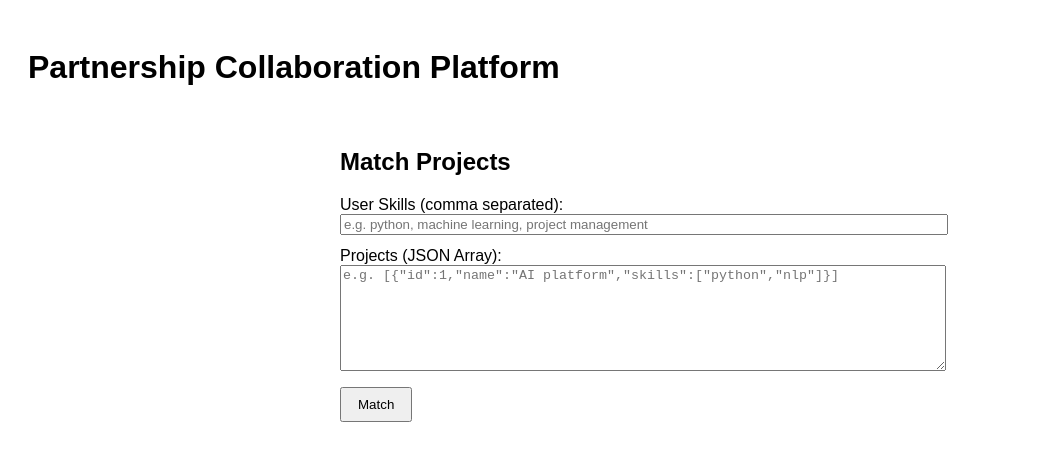
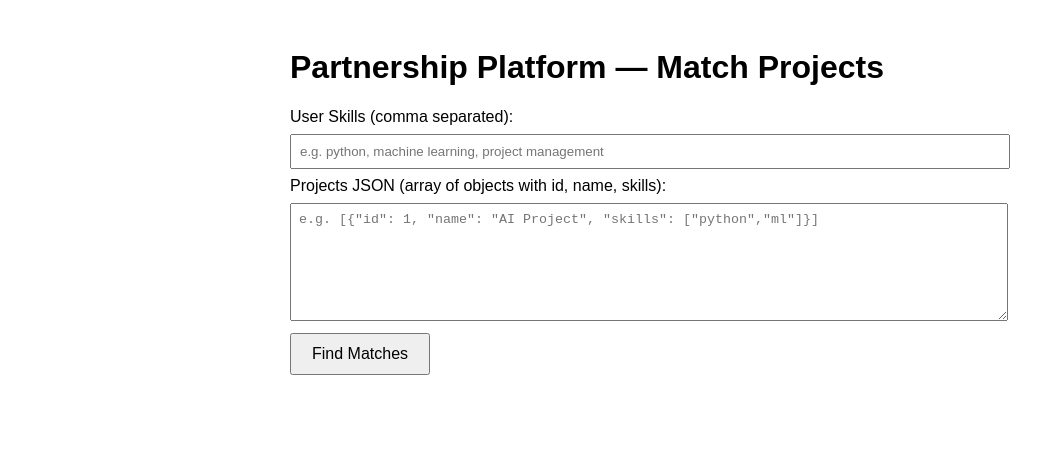
Before and after one commit to Hk-V1/partnership, a React (Vite) app in the folder frontend/: page / in a window 1280 px wide. Shown: the top 460 px of the page, without its empty margins (0-1043 px from the left). Built offline with nearby package versions, Linux system fonts and the light colour scheme.

Commit message:
Update App.jsx

```diff
--- a/frontend/src/App.jsx
+++ b/frontend/src/App.jsx
@@ -1,13 +1,153 @@
-import React from "react";
-import MatchProjectsForm from "./components/MatchProjectsForm";
+import React, { useState } from "react";
 
-function App() {
+const BACKEND_URL = import.meta.env.VITE_BACKEND_URL || "http://localhost:10000";
+
+export default function App() {
+  const [userSkills, setUserSkills] = useState("");
+  const [projectsText, setProjectsText] = useState("");
+  const [matches, setMatches] = useState([]);
+  const [error, setError] = useState("");
+  const [loading, setLoading] = useState(false);
+  const [selectedProject, setSelectedProject] = useState(null);
+
+  const parseProjects = () => {
+    try {
+      const parsed = JSON.parse(projectsText);
+      if (!Array.isArray(parsed)) throw new Error("Projects JSON must be an array");
+      return parsed;
+    } catch (e) {
+      setError("Invalid Projects JSON: " + e.message);
+      return null;
+    }
+  };
+
+  const handleMatch = async () => {
+    setError("");
+    setMatches([]);
+    setSelectedProject(null);
+
+    const skillsArr = userSkills
+      .split(",")
+      .map((s) => s.trim())
+      .filter(Boolean);
+
+    if (skillsArr.length === 0) {
+      setError("Please enter at least one user skill.");
+      return;
+    }
+
+    const projects = parseProjects();
+    if (!projects) return;
+
+    setLoading(true);
+    try {
+      const res = await fetch(`${BACKEND_URL}/match-projects`, {
+        method: "POST",
+        headers: { "Content-Type": "application/json" },
+        body: JSON.stringify({
+          user_id: 1,
+          user_skills: skillsArr,
+          projects: projects,
+        }),
+      });
+      if (!res.ok) throw new Error(`API error: ${res.statusText}`);
+      const data = await res.json();
+      setMatches(data);
+    } catch (e) {
+      setError("Network or server error: " + e.message);
+    }
+    setLoading(false);
+  };
+
   return (
-    <div style={{ fontFamily: "Arial, sans-serif", padding: 20 }}>
-      <h1>Partnership Collaboration Platform</h1>
-      <MatchProjectsForm />
+    <div style={{ maxWidth: 700, margin: "auto", fontFamily: "Arial, sans-serif", padding: 20 }}>
+      <h1>Partnership Platform — Match Projects</h1>
+
+      <label>
+        User Skills (comma separated):
+        <input
+          type="text"
+          placeholder="e.g. python, machine learning, project management"
+          value={userSkills}
+          onChange={(e) => setUserSkills(e.target.value)}
+          style={{ width: "100%", padding: 8, margin: "8px 0" }}
+        />
+      </label>
+
+      <label>
+        Projects JSON (array of objects with id, name, skills):
+        <textarea
+          placeholder='e.g. [{"id": 1, "name": "AI Project", "skills": ["python","ml"]}]'
+          value={projectsText}
+          onChange={(e) => setProjectsText(e.target.value)}
+          style={{ width: "100%", height: 100, padding: 8, margin: "8px 0" }}
+        />
+      </label>
+
+      <button
+        onClick={handleMatch}
+        disabled={loading}
+        style={{
+          padding: "10px 20px",
+          fontSize: 16,
+          cursor: loading ? "not-allowed" : "pointer",
+        }}
+      >
+        {loading ? "Matching..." : "Find Matches"}
+      </button>
+
+      {error && (
+        <p style={{ color: "red", marginTop: 12 }}>
+          <b>Error:</b> {error}
+        </p>
+      )}
+
+      {matches.length > 0 && (
+        <div style={{ marginTop: 20 }}>
+          <h2>Matched Projects</h2>
+          <ul style={{ listStyle: "none", padding: 0 }}>
+            {matches.map(({ project, similarity }) => (
+              <li
+                key={project.id}
+                onClick={() => setSelectedProject(project)}
+                style={{
+                  marginBottom: 10,
+                  padding: 10,
+                  border: "1px solid #ccc",
+                  borderRadius: 4,
+                  cursor: "pointer",
+                  backgroundColor:
+                    selectedProject && selectedProject.id === project.id ? "#e0f7fa" : "white",
+                }}
+              >
+                <strong>{project.name}</strong> — Similarity: {(similarity * 100).toFixed(1)}%
+              </li>
+            ))}
+          </ul>
+        </div>
+      )}
+
+      {selectedProject && (
+        <div
+          style={{
+            marginTop: 20,
+            padding: 15,
+            border: "1px solid #00796b",
+            borderRadius: 6,
+            backgroundColor: "#e0f2f1",
+          }}
+        >
+          <h3>Project Details</h3>
+          <p>
+            <strong>Name:</strong> {selectedProject.name}
+          </p>
+          <p>
+            <strong>Required Skills:</strong> {selectedProject.skills.join(", ")}
+          </p>
+          {/* Extend here to show more details or actions */}
+          <button onClick={() => setSelectedProject(null)}>Close Details</button>
+        </div>
+      )}
     </div>
   );
 }
-
-export default App;
```
